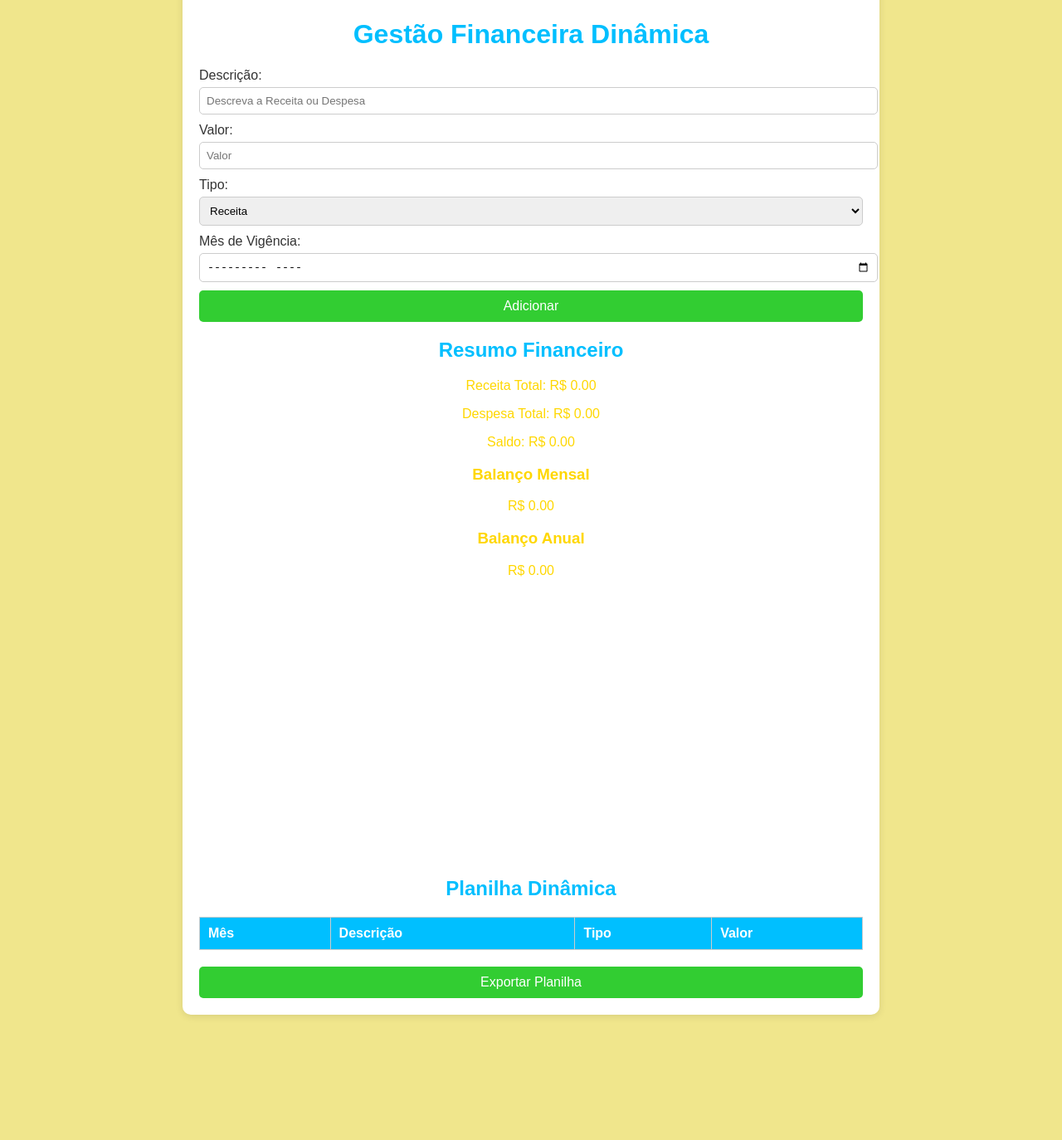
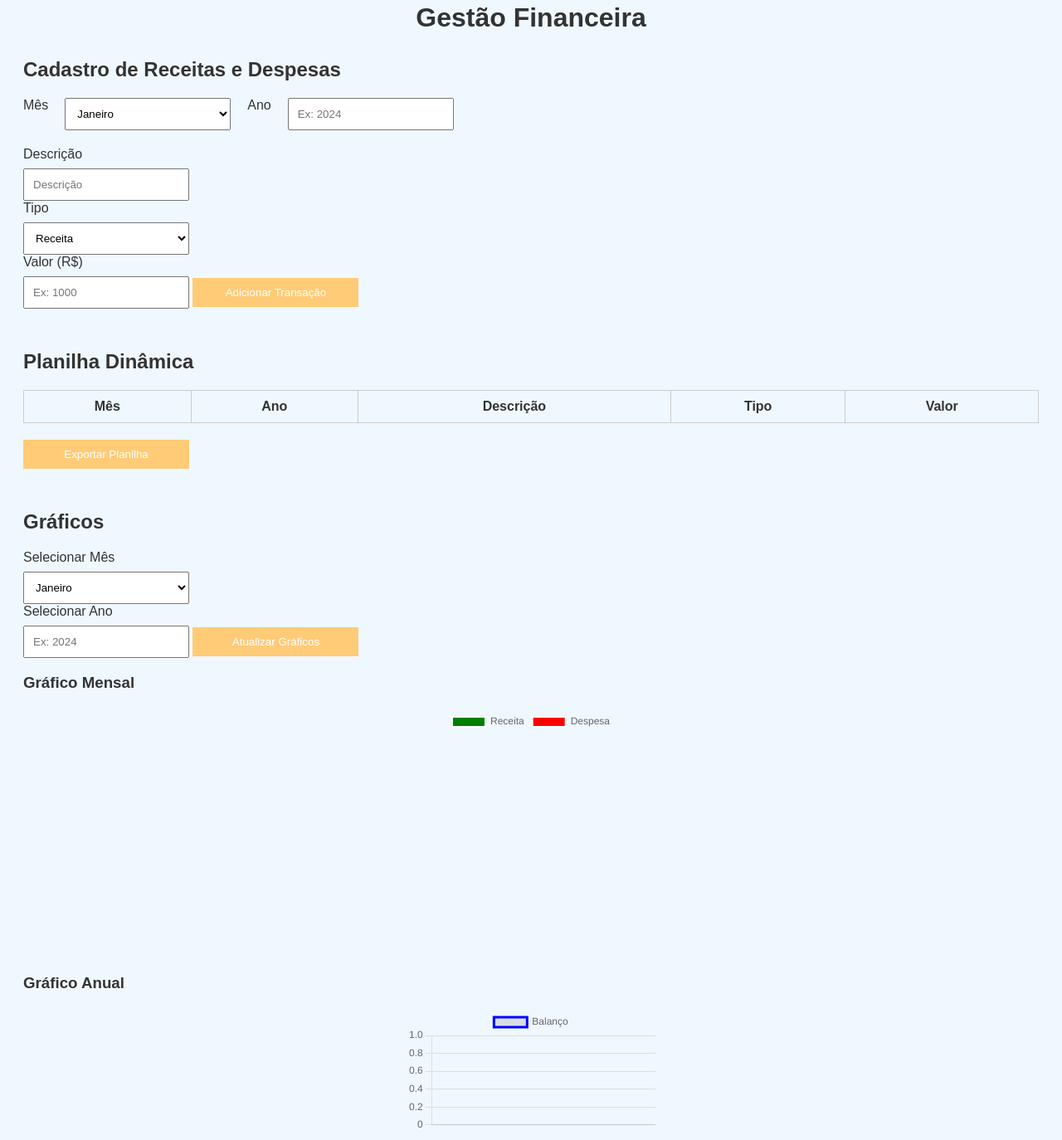
Before and after one commit to ProfItalo18/Gestaofinanceira, a plain HTML site: page index.html in a window 1280 px wide. Shown: the part 46-1420 px from the top of the page at 83% size. Before the commit the page ends 1297 px from the top, so only its background shows below. Drawn offline with nearby package versions, Linux system fonts and the light colour scheme.

Commit message:
Add files via upload

```diff
--- a/index.html
+++ b/index.html
@@ -4,68 +4,105 @@
     <meta charset="UTF-8">
     <meta name="viewport" content="width=device-width, initial-scale=1.0">
     <title>Gestão Financeira</title>
-    <link rel="stylesheet" href="styles.css">
+    <link rel="stylesheet" href="style.css">
     <script src="https://cdn.jsdelivr.net/npm/chart.js"></script>
-    <script src="https://cdnjs.cloudflare.com/ajax/libs/xlsx/0.18.5/xlsx.full.min.js"></script>
+    <script src="https://unpkg.com/xlsx/dist/xlsx.full.min.js"></script>
 </head>
 <body>
-    <div class="container">
-        <h1>Gestão Financeira Dinâmica</h1>
+    <h1>Gestão Financeira</h1>
 
-        <div class="form">
-            <label for="description">Descrição:</label>
-            <input type="text" id="description" placeholder="Descreva a Receita ou Despesa">
+    <!-- Seção de Cadastro -->
+    <section id="cadastro">
+        <h2>Cadastro de Receitas e Despesas</h2>
+        <div class="input-group">
+            <label for="month">Mês</label>
+            <select id="month">
+                <option value="0">Janeiro</option>
+                <option value="1">Fevereiro</option>
+                <option value="2">Março</option>
+                <option value="3">Abril</option>
+                <option value="4">Maio</option>
+                <option value="5">Junho</option>
+                <option value="6">Julho</option>
+                <option value="7">Agosto</option>
+                <option value="8">Setembro</option>
+                <option value="9">Outubro</option>
+                <option value="10">Novembro</option>
+                <option value="11">Dezembro</option>
+            </select>
 
-            <label for="amount">Valor:</label>
-            <input type="number" id="amount" placeholder="Valor">
+            <label for="year">Ano</label>
+            <input type="number" id="year" placeholder="Ex: 2024" min="2000" max="3000">
+        </div>
 
-            <label for="type">Tipo:</label>
+        <label for="description">Descrição</label>
+        <input type="text" id="description" placeholder="Descrição">
+
+        <label for="type">Tipo</label>
         <select id="type">
             <option value="income">Receita</option>
             <option value="expense">Despesa</option>
         </select>
 
-            <label for="month">Mês de Vigência:</label>
-            <input type="month" id="month">
+        <label for="amount">Valor (R$)</label>
+        <input type="number" id="amount" placeholder="Ex: 1000">
 
-            <button onclick="addTransaction()">Adicionar</button>
-        </div>
+        <button id="addTransactionBtn">Adicionar Transação</button>
+    </section>
 
-        <div class="summary">
-            <h2>Resumo Financeiro</h2>
-            <p>Receita Total: <span id="totalIncome">R$ 0.00</span></p>
-            <p>Despesa Total: <span id="totalExpense">R$ 0.00</span></p>
-            <p>Saldo: <span id="balance">R$ 0.00</span></p>
-            <h3>Balanço Mensal</h3>
-            <p id="monthlyBalance">R$ 0.00</p>
-            <h3>Balanço Anual</h3>
-            <p id="annualBalance">R$ 0.00</p>
-        </div>
-
-        <div id="chartContainer">
-            <canvas id="chart"></canvas>
-        </div>
-
-        <!-- Planilha dinâmica (Tabela para visualização) -->
-        <div class="table-container">
+    <!-- Seção da Planilha Dinâmica -->
+    <section id="planilha">
         <h2>Planilha Dinâmica</h2>
         <table id="dynamicTable">
             <thead>
                 <tr>
                     <th>Mês</th>
+                    <th>Ano</th>
                     <th>Descrição</th>
                     <th>Tipo</th>
                     <th>Valor</th>
                 </tr>
             </thead>
             <tbody>
-                    <!-- Linhas dinâmicas irão aqui -->
+                <!-- Conteúdo será inserido dinamicamente -->
             </tbody>
         </table>
-        </div>
+        <button onclick="exportSpreadsheet()">Exportar Planilha</button>
+    </section>
 
-        <button onclick="exportSpreadsheet()">Exportar Planilha</button>
-    </div>
+    <!-- Seção dos Gráficos -->
+    <section id="graficos">
+        <h2>Gráficos</h2>
+
+        <label for="graphMonth">Selecionar Mês</label>
+        <select id="graphMonth">
+            <option value="0">Janeiro</option>
+            <option value="1">Fevereiro</option>
+            <option value="2">Março</option>
+            <option value="3">Abril</option>
+            <option value="4">Maio</option>
+            <option value="5">Junho</option>
+            <option value="6">Julho</option>
+            <option value="7">Agosto</option>
+            <option value="8">Setembro</option>
+            <option value="9">Outubro</option>
+            <option value="10">Novembro</option>
+            <option value="11">Dezembro</option>
+        </select>
+
+        <label for="graphYear">Selecionar Ano</label>
+        <input type="number" id="graphYear" placeholder="Ex: 2024" min="2000" max="3000">
+
+        <button id="updateGraphsBtn">Atualizar Gráficos</button>
+
+        <!-- Gráfico de Pizza para o Balanço Mensal -->
+        <h3>Gráfico Mensal</h3>
+        <canvas id="monthlyChart"></canvas>
+
+        <!-- Gráfico de Linha para o Balanço Anual -->
+        <h3>Gráfico Anual</h3>
+        <canvas id="annualChart"></canvas>
+    </section>
 
     <script src="script.js"></script>
 </body>
--- a/script.js
+++ b/script.js
@@ -1,109 +1,139 @@
-let totalIncome = 0;
-let totalExpense = 0;
 let transactions = [];
-let monthlyBalances = {};  // Armazenar o balanço por mês
-let annualBalance = 0;
 
-const incomeElem = document.getElementById('totalIncome');
-const expenseElem = document.getElementById('totalExpense');
-const balanceElem = document.getElementById('balance');
-const monthlyBalanceElem = document.getElementById('monthlyBalance');
-const annualBalanceElem = document.getElementById('annualBalance');
-const chartCanvas = document.getElementById('chart').getContext('2d');
-
-function updateUI() {
-    incomeElem.textContent = `R$ ${totalIncome.toFixed(2)}`;
-    expenseElem.textContent = `R$ ${totalExpense.toFixed(2)}`;
-    const balance = totalIncome - totalExpense;
-    balanceElem.textContent = `R$ ${balance.toFixed(2)}`;
-    balanceElem.style.color = balance >= 0 ? 'green' : 'red';
-
-    updateChart();
-    updateMonthlyAndAnnualBalances();
-}
-
+// Função para adicionar uma transação
 function addTransaction() {
     const description = document.getElementById('description').value;
     const amount = parseFloat(document.getElementById('amount').value);
     const type = document.getElementById('type').value;
-    const month = document.getElementById('month').value;
+    const month = parseInt(document.getElementById('month').value);
+    const year = parseInt(document.getElementById('year').value);
 
-    if (description === "" || isNaN(amount) || month === "") {
+    if (description === "" || isNaN(amount) || isNaN(month) || isNaN(year)) {
         alert("Por favor, preencha todos os campos.");
         return;
     }
 
-    transactions.push({ month, description, amount, type });
+    transactions.push({ month, year, description, amount, type });
 
-    if (type === "income") {
-        totalIncome += amount;
-    } else if (type === "expense") {
-        totalExpense += amount;
-    }
-
-    // Atualiza tabela dinâmica
-    updateTable();
-    updateUI();
+    addToTable(month, year, description, type, amount);
+    clearForm();
 }
 
-function updateChart() {
-    chart.data.datasets[0].data = [totalIncome, totalExpense];
-    chart.update();
+// Função para adicionar os dados na tabela dinâmica
+function addToTable(month, year, description, type, amount) {
+    const tableBody = document.getElementById("dynamicTable").getElementsByTagName("tbody")[0];
+    const newRow = tableBody.insertRow();
+
+    newRow.insertCell(0).textContent = month + 1; // Exibe o mês em formato 1-12
+    newRow.insertCell(1).textContent = year;
+    newRow.insertCell(2).textContent = description;
+    newRow.insertCell(3).textContent = type === "income" ? "Receita" : "Despesa";
+    newRow.insertCell(4).textContent = `R$ ${amount.toFixed(2)}`;
 }
 
-function updateTable() {
-    const tableBody = document.querySelector("#dynamicTable tbody");
-    tableBody.innerHTML = "";  // Limpa a tabela
-
-    transactions.forEach(transaction => {
-        const row = document.createElement("tr");
-        row.innerHTML = `
-            <td>${transaction.month}</td>
-            <td>${transaction.description}</td>
-            <td>${transaction.type === 'income' ? 'Receita' : 'Despesa'}</td>
-            <td>R$ ${transaction.amount.toFixed(2)}</td>
-        `;
-        tableBody.appendChild(row);
-    });
+// Função para limpar os campos do formulário
+function clearForm() {
+    document.getElementById('description').value = "";
+    document.getElementById('amount').value = "";
+    document.getElementById('type').value = "income";
+    document.getElementById('month').value = "0"; // Reinicia para Janeiro
+    document.getElementById('year').value = "";
 }
 
-function updateMonthlyAndAnnualBalances() {
-    monthlyBalances = {}; // Reinicia os balanços mensais
-    annualBalance = 0;
-
-    transactions.forEach(transaction => {
-        const month = transaction.month;
-        const amount = transaction.amount;
-        const isIncome = transaction.type === 'income';
-
-        if (!monthlyBalances[month]) {
-            monthlyBalances[month] = { income: 0, expense: 0 };
-        }
-
-        if (isIncome) {
-            monthlyBalances[month].income += amount;
-            annualBalance += amount;
-        } else {
-            monthlyBalances[month].expense += amount;
-            annualBalance -= amount;
-        }
-    });
-
-    // Exibe balanço do mês atual (último mês registrado)
-    const currentMonth = document.getElementById('month').value;
-    if (monthlyBalances[currentMonth]) {
-        const monthlyBalance = monthlyBalances[currentMonth].income - monthlyBalances[currentMonth].expense;
-        monthlyBalanceElem.textContent = `R$ ${monthlyBalance.toFixed(2)}`;
-    }
-
-    // Exibe balanço anual
-    annualBalanceElem.textContent = `R$ ${annualBalance.toFixed(2)}`;
-}
-
+// Função para exportar a planilha
 function exportSpreadsheet() {
     const ws = XLSX.utils.json_to_sheet(transactions);
     const wb = XLSX.utils.book_new();
     XLSX.utils.book_append_sheet(wb, ws, "Transações");
 
-    XLSX.writeFile(wb, "gestao_financeira.xlsx");
+    XLSX.writeFile(wb, "planilha_financeira.xlsx");
 }
+
+// Gráfico de Pizza (Mensal)
+const ctxMonthly = document.getElementById('monthlyChart').getContext('2d');
+let monthlyChart = new Chart(ctxMonthly, {
+    type: 'pie',
+    data: {
+        labels: ['Receita', 'Despesa'],
+        datasets: [{
+            data: [0, 0],
+            backgroundColor: ['green', 'red'],
+        }]
+    },
+    options: {
+        responsive: true,
+        plugins: {
+            legend: {
+                position: 'top',
+            },
+        }
+    }
+});
+
+// Gráfico de Linha (Anual)
+const ctxAnnual = document.getElementById('annualChart').getContext('2d');
+let annualChart = new Chart(ctxAnnual, {
+    type: 'line',
+    data: {
+        labels: [], // Meses
+        datasets: [{
+            label: 'Balanço',
+            data: [],
+            fill: false,
+            borderColor: 'blue',
+            tension: 0.1
+        }]
+    },
+    options: {
+        responsive: true,
+        plugins: {
+            legend: {
+                position: 'top',
+            },
+        }
+    }
+});
+
+// Atualiza os gráficos com os dados do mês e ano selecionados
+document.getElementById('updateGraphsBtn').addEventListener('click', function() {
+    const selectedMonth = parseInt(document.getElementById('graphMonth').value);
+    const selectedYear = parseInt(document.getElementById('graphYear').value);
+    updateMonthlyGraph(selectedMonth, selectedYear);
+    updateAnnualGraph(selectedYear);
+});
+
+// Atualiza o gráfico mensal
+function updateMonthlyGraph(month, year) {
+    const income = transactions.filter(t => t.type === 'income' && t.month === month && t.year === year);
+    const expense = transactions.filter(t => t.type === 'expense' && t.month === month && t.year === year);
+    const totalIncome = income.reduce((sum, t) => sum + t.amount, 0);
+    const totalExpense = expense.reduce((sum, t) => sum + t.amount, 0);
+
+    // Verifica se as despesas são maiores que as receitas
+    if (totalExpense > totalIncome) {
+        monthlyChart.data.datasets[0].data = [0, totalExpense]; // Somente despesa
+        monthlyChart.data.datasets[0].backgroundColor = ['transparent', 'red']; // Gráfico todo vermelho
+    } else {
+        monthlyChart.data.datasets[0].data = [totalIncome, totalExpense];
+        monthlyChart.data.datasets[0].backgroundColor = ['green', 'red'];
+    }
+
+    monthlyChart.update();
+}
+
+// Atualiza o gráfico anual
+function updateAnnualGraph(year) {
+    const monthlyTotals = new Array(12).fill(0);
+    transactions.forEach(t => {
+        if (t.year === year) {
+            monthlyTotals[t.month] += (t.type === 'income' ? t.amount : -t.amount);
+        }
+    });
+
+    annualChart.data.labels = ['Janeiro', 'Fevereiro', 'Março', 'Abril', 'Maio', 'Junho', 'Julho', 'Agosto', 'Setembro', 'Outubro', 'Novembro', 'Dezembro'];
+    annualChart.data.datasets[0].data = monthlyTotals;
+    annualChart.update();
+}
+
+// Adiciona o evento ao botão de adicionar transação
+document.getElementById('addTransactionBtn').addEventListener('click', addTransaction);
--- /dev/null
+++ b/style.css
@@ -0,0 +1,69 @@
+:root {
+  --main-bg-color: #f0f8ff;
+  --main-text-color: #333;
+  --income-color: green;
+  --expense-color: red;
+  --summer-theme: #ffcb77; /* cor temática de verão */
+}
+
+body {
+  background-color: var(--main-bg-color);
+  color: var(--main-text-color);
+  font-family: Arial, sans-serif;
+  padding: 20px;
+}
+
+h1 {
+  text-align: center;
+  margin-bottom: 30px;
+}
+
+section {
+  margin-bottom: 50px;
+}
+
+label {
+  display: block;
+  margin-bottom: 8px;
+}
+
+.input-group {
+  display: flex;
+  gap: 20px; /* Espaçamento entre os campos */
+  margin-bottom: 20px; /* Espaçamento inferior */
+}
+
+input, select, button {
+  padding: 10px;
+  width: 100%;
+  max-width: 200px; /* Limita a largura dos inputs */
+  box-sizing: border-box;
+}
+
+button {
+  background-color: var(--summer-theme);
+  border: none;
+  color: white;
+  cursor: pointer;
+}
+
+button:hover {
+  background-color: #ffa500; /* cor mais escura ao passar o mouse */
+}
+
+table {
+  width: 100%;
+  border-collapse: collapse;
+  margin-bottom: 20px;
+}
+
+table, th, td {
+  border: 1px solid #ccc;
+  text-align: center;
+  padding: 10px;
+}
+
+canvas {
+  max-width: 600px;
+  margin: 20px auto;
+}
```
Lines whose indentation alone changed are shown as unchanged.
